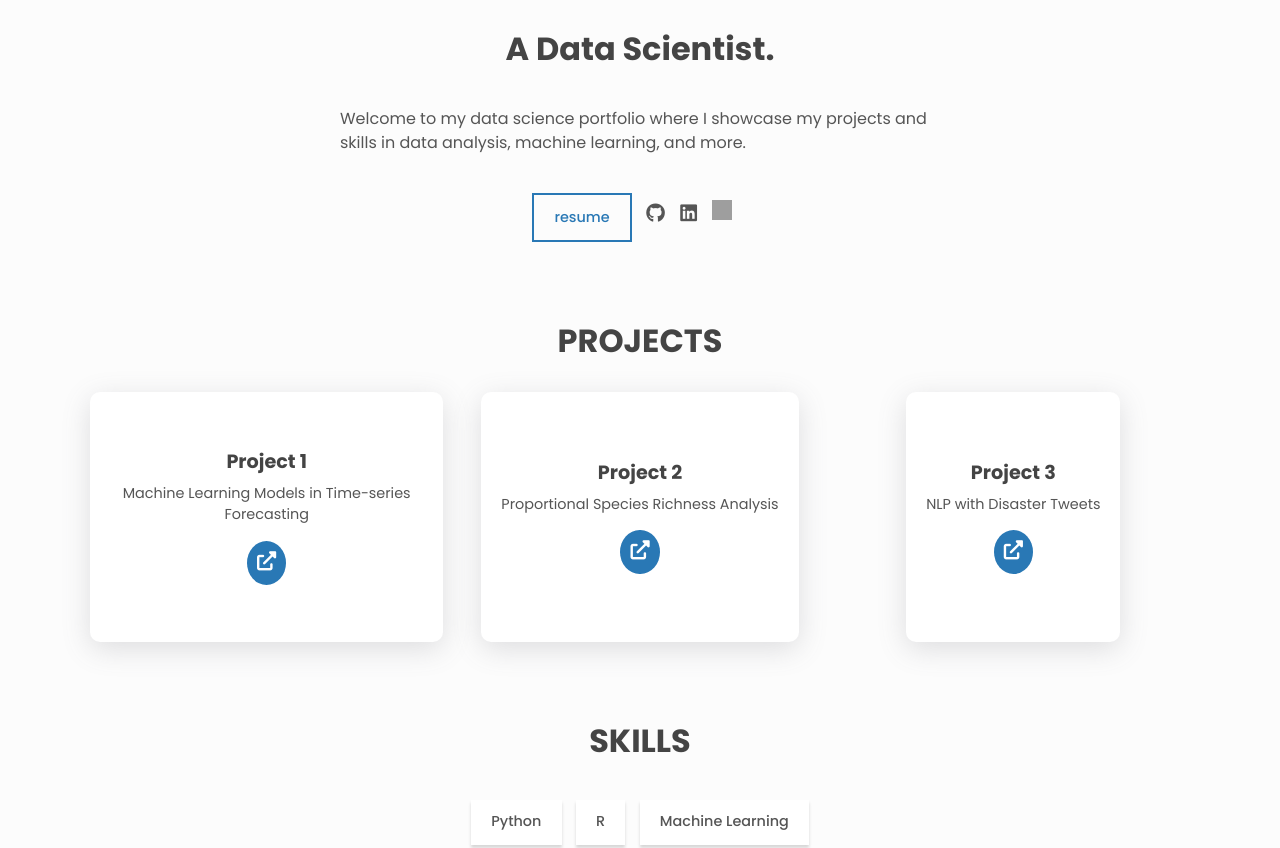
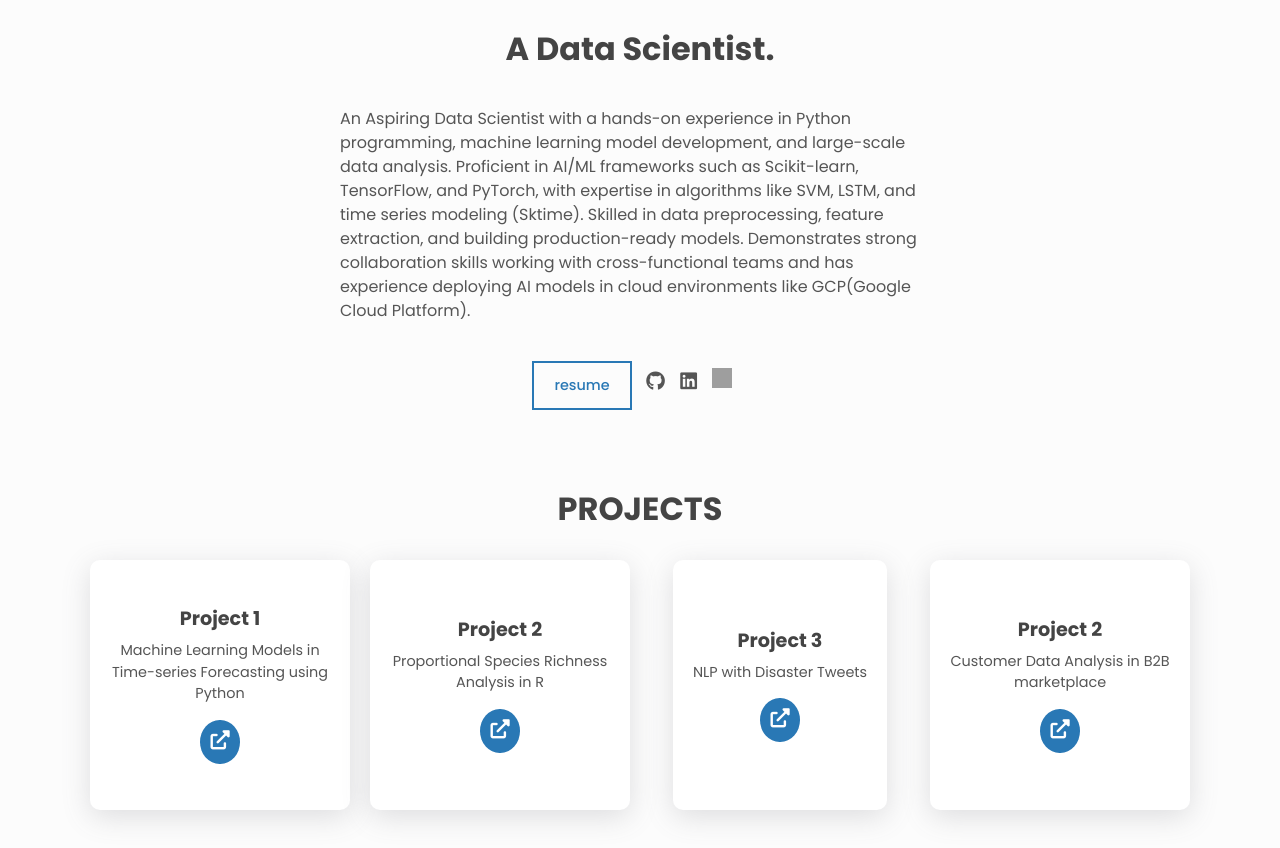
Before and after one commit to uniquebloom/gbportfolio, a plain HTML site: page index.html in a window 1280 px wide. Shown: the part 261-1109 px from the top of the page. Drawn offline with Linux system fonts and the light colour scheme; grey boxes are pictures that could not be loaded.

Commit message:
projects + skills redesign index.html

```diff
--- a/index.html
+++ b/index.html
@@ -54,7 +54,7 @@
         <h1>Hi, I am <span class="about__name">Gulnaz</span>.</h1>
         <h2 class="about__role">A Data Scientist.</h2>
         <p class="about__desc">
-            Welcome to my data science portfolio where I showcase my projects and skills in data analysis, machine learning, and more.
+            An Aspiring Data Scientist with a hands-on experience in Python programming, machine learning model development, and large-scale data analysis. Proficient in AI/ML frameworks such as Scikit-learn, TensorFlow, and PyTorch, with expertise in algorithms like SVM, LSTM, and time series modeling (Sktime). Skilled in data preprocessing, feature extraction, and building production-ready models. Demonstrates strong collaboration skills working with cross-functional teams and has experience deploying AI models in cloud environments like GCP(Google Cloud Platform).
         </p>
         <div class="about__contact center">
             <a href="https://drive.google.com/file/d/1w2c5FZPeD9HeOGXA_fUVURS7TDaCFgfD/view?usp=sharing">
@@ -90,16 +90,17 @@
         <div class="project">
             <div class="project__content">
                 <h3>Project 1</h3>
-                <p>Machine Learning Models in Time-series Forecasting</p>
+                <p>Machine Learning Models in Time-series Forecasting using Python</p>
                 <a href="https://colab.research.google.com/drive/1sv9-7LbQQngYg8165aU6FLRakMVLmwCo?usp=sharing" class="project__link">
                     <i class="fas fa-external-link-alt"></i>
                 </a>
             </div>
         </div>
+
         <div class="project">
             <div class="project__content">
                 <h3>Project 2</h3>
-                <p>Proportional Species Richness Analysis</p>
+                <p>Proportional Species Richness Analysis in R</p>
                 <a href="https://www.kaggle.com/code/supernovag/proportional-species-richness-analysis" class="project__link">
                     <i class="fas fa-external-link-alt"></i>
                 </a>
@@ -110,6 +111,16 @@
                 <h3>Project 3</h3>
                 <p>NLP with Disaster Tweets</p>
                 <a href="https://colab.research.google.com/drive/1BvYAsA8LCikk8-AGIwrd3xaHbWxZaZsO?usp=sharings" class="project__link">
+                    <i class="fas fa-external-link-alt"></i>
+                </a>
+            </div>
+        </div>
+
+        <div class="project">
+            <div class="project__content">
+                <h3>Project 2</h3>
+                <p>Customer Data Analysis in B2B marketplace</p>
+                <a href="https://www.kaggle.com/code/supernovag/proportional-species-richness-analysis" class="project__link">
                     <i class="fas fa-external-link-alt"></i>
                 </a>
             </div>
@@ -127,6 +138,7 @@
             <li class="skills__list-item btn btn--plain">Data Analysis</li>
             <li class="skills__list-item btn btn--plain">NLP</li>
             <li class="skills__list-item btn btn--plain">Time-series Forecasting</li>
+            <li class="skills__list-item btn btn--plain">SQL</li>
         </ul>
     </section>
     <!-- Contact -->
```
